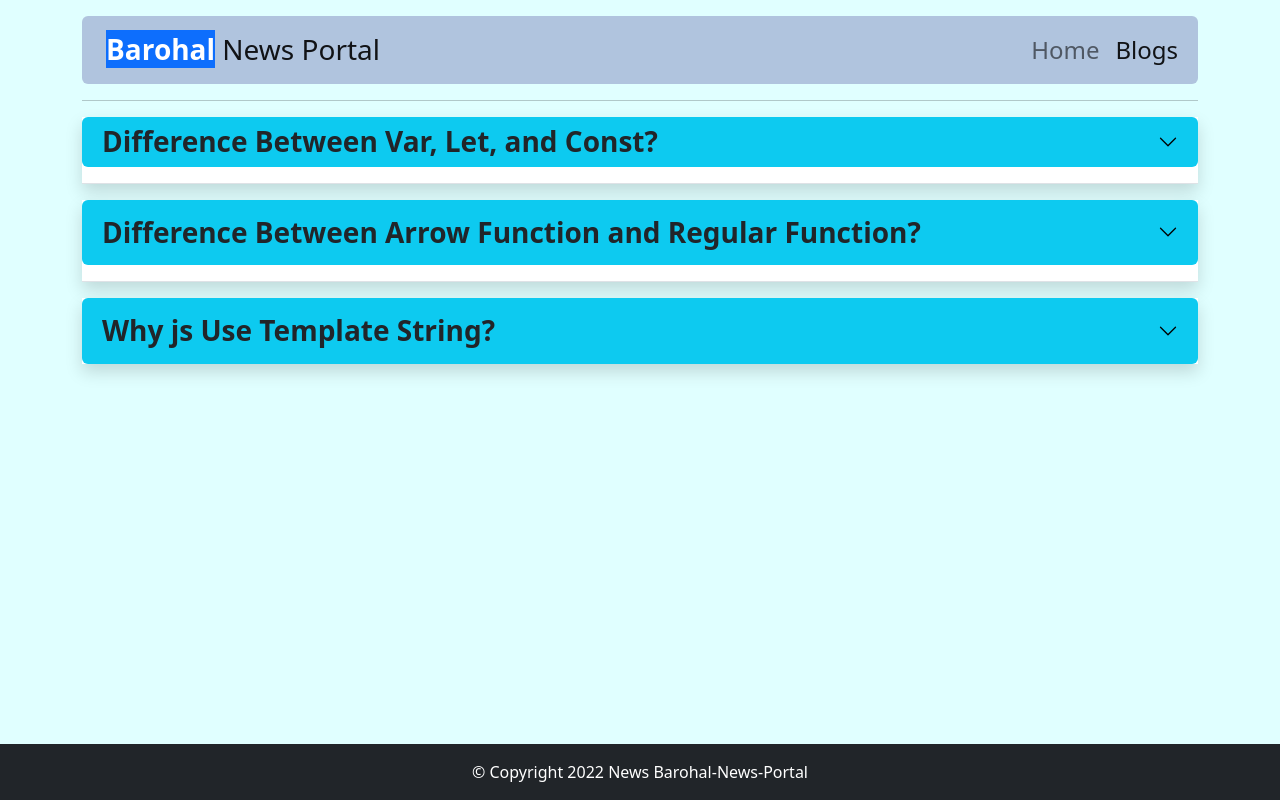
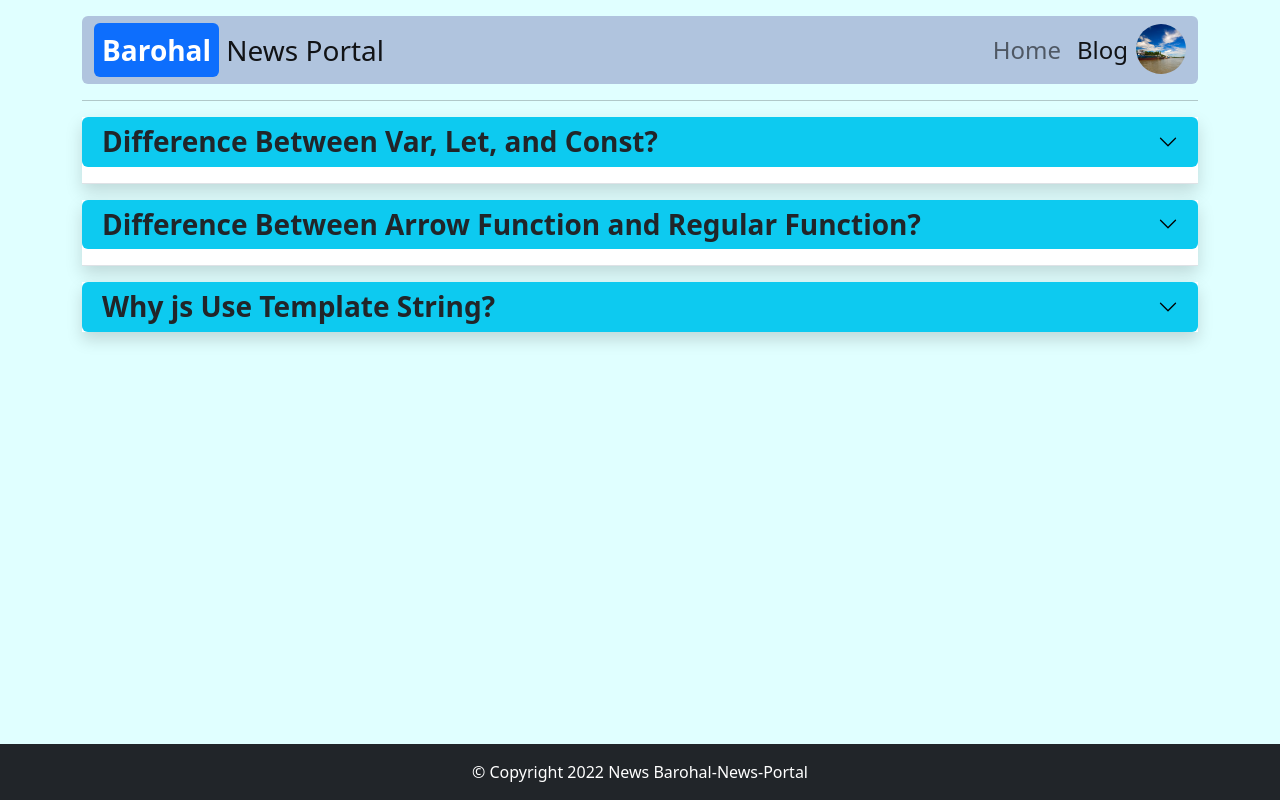
Before and after one commit to AbuSuraj/News-Portal, a plain HTML site: page blog.html in a window 1280 px wide. Drawn offline with nearby package versions, Linux system fonts and the light colour scheme.

Commit message:
blogs navbar edited

```diff
--- a/blog.html
+++ b/blog.html
@@ -30,21 +30,43 @@
         style="background-color: #b0c4de"
       >
         <div class="container-fluid">
-          <div class="container-fluid">
-            <span class="fs-3 navbar-brand mb-0 h1"
-              ><span class="text-white bg-primary fw-bold">Barohal</span> News
-              Portal</span
+          <a class="navbar-brand brand-name fs-3" href="index.html">
+            <span class="text-white bg-primary fw-bold px-2 py-2 rounded"
+              >Barohal</span
             >
-          </div>
+            <span class="news">News Portal</span>
+          </a>
+
+          <button
+            class="navbar-toggler"
+            type="button"
+            data-bs-toggle="collapse"
+            data-bs-target="#navbarSupportedContent"
+            aria-controls="navbarSupportedContent"
+            aria-expanded="false"
+            aria-label="Toggle navigation"
+          >
+            <span class="navbar-toggler-icon"></span>
+          </button>
           <div class="collapse navbar-collapse" id="navbarSupportedContent">
-            <ul class="navbar-nav me-auto mb-2 mb-lg-0">
+            <ul class="navbar-nav me-auto mb-2 mb-lg-0"></ul>
+            <ul class="navbar-nav mb-2 mb-lg-0">
               <li class="nav-item">
-                <a class="fs-4 nav-link" aria-current="page" href="index.html"
-                  >Home</a
+                <a class="fs-4 nav-link" aria-current="page" href="#">Home</a>
+              </li>
+              <li class="nav-item">
+                <a class="fs-4 nav-link active" href="blog.html" target="_blank"
+                  >Blog</a
                 >
               </li>
+
               <li class="nav-item">
-                <a class="fs-4 nav-link active" href="blog.html">Blogs</a>
+                <img
+                  src="images/header.jpg"
+                  style="height: 50px; width: 50px"
+                  class="img-fluid rounded-circle"
+                  alt=""
+                />
               </li>
             </ul>
           </div>
@@ -121,7 +143,7 @@
         <div class="accordion-item shadow">
           <h2 class="accordion-header" id="flush-headingTwo">
             <button
-              class="accordion-button collapsed fw-bold fs-3 my-3 rounded bg-info"
+              class="accordion-button collapsed fw-bold py-2 my-3 rounded fs-3 bg-info"
               type="button"
               data-bs-toggle="collapse"
               data-bs-target="#flush-collapseTwo"
@@ -174,7 +196,7 @@
         <div class="accordion-item shadow">
           <h2 class="accordion-header" id="flush-headingThree">
             <button
-              class="accordion-button my-3 rounded collapsed fw-bold fs-3 bg-info"
+              class="accordion-button collapsed fw-bold py-2 my-3 rounded fs-3 bg-info"
               type="button"
               data-bs-toggle="collapse"
               data-bs-target="#flush-collapseThree"
```
